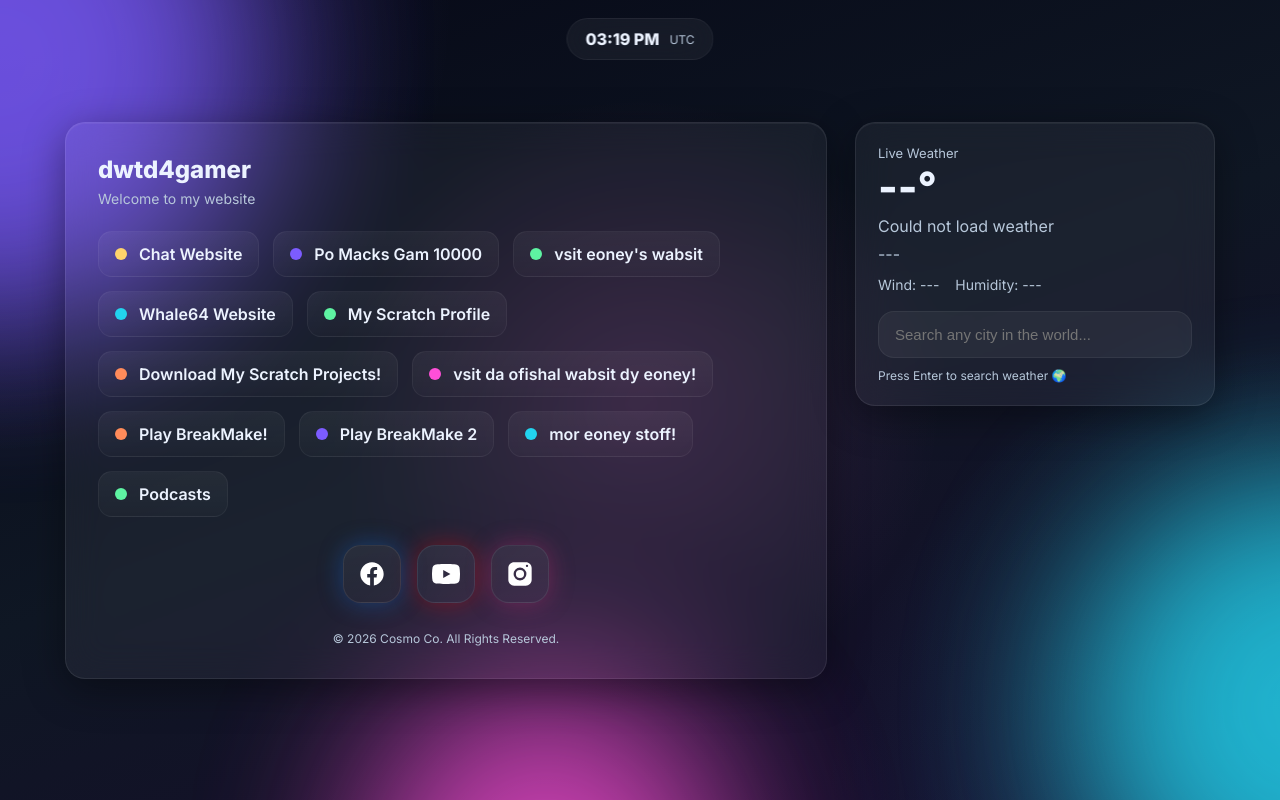
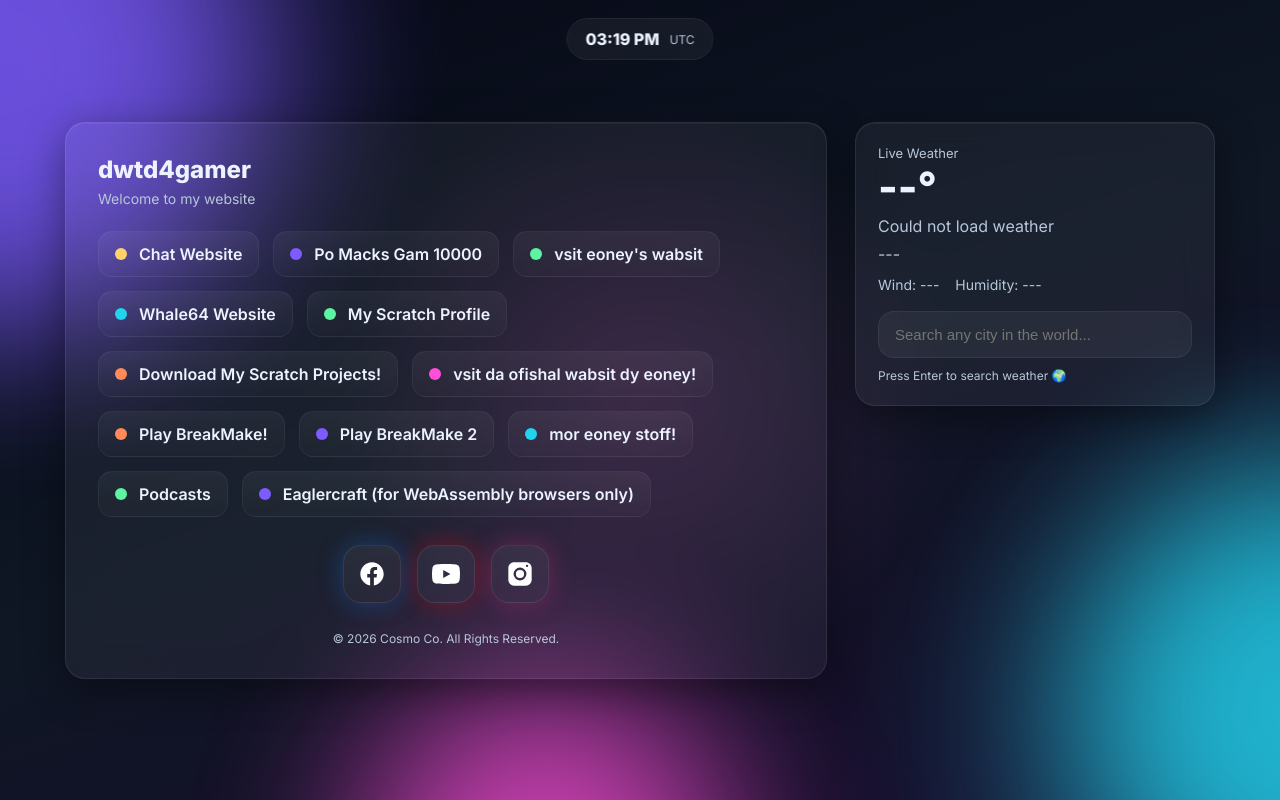
Before and after one commit to dwtd4gamer/dwtd4gamer-website, a plain HTML site: page index.html in a window 1280 px wide. Drawn offline with Linux system fonts and the light colour scheme; no server answers.

Commit message:
Update index.html

```diff
--- a/index.html
+++ b/index.html
@@ -486,6 +486,11 @@ Welcome to my website</p>
   <a href="https://dwtd4gamer.vercel.app/podcasts.html">
     <span class="dot" style="background:#5ef3a2"></span>
     Podcasts
+
+      <a href="https://dwtd4gamer.vercel.app/eaglercraft-1.8.8-WASM.html">
+    <span class="dot" style="background:#7c5cff"></span>
+    Eaglercraft (for WebAssembly browsers only)
+  </a>
   </a>
 
 </nav>
```
